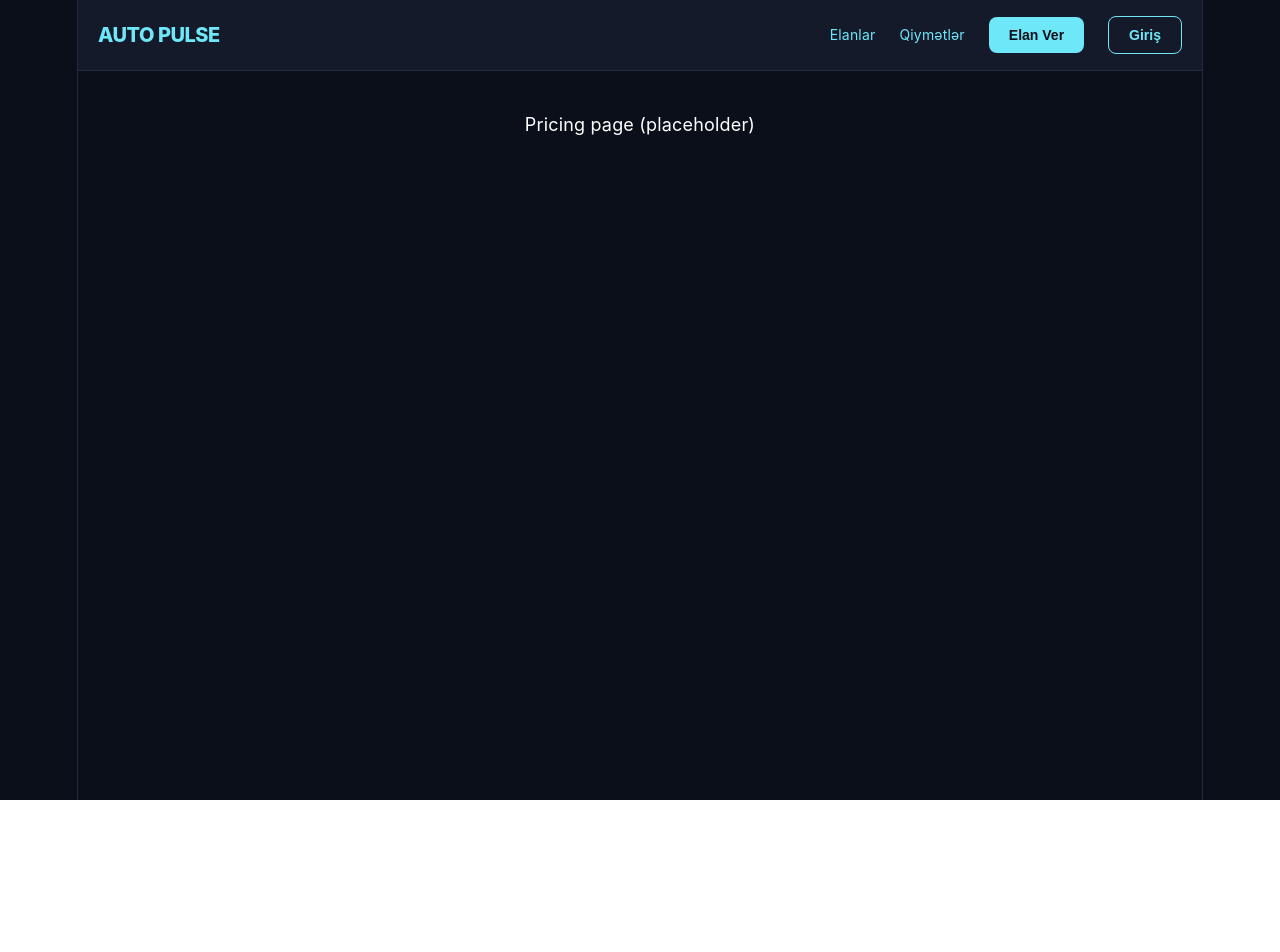
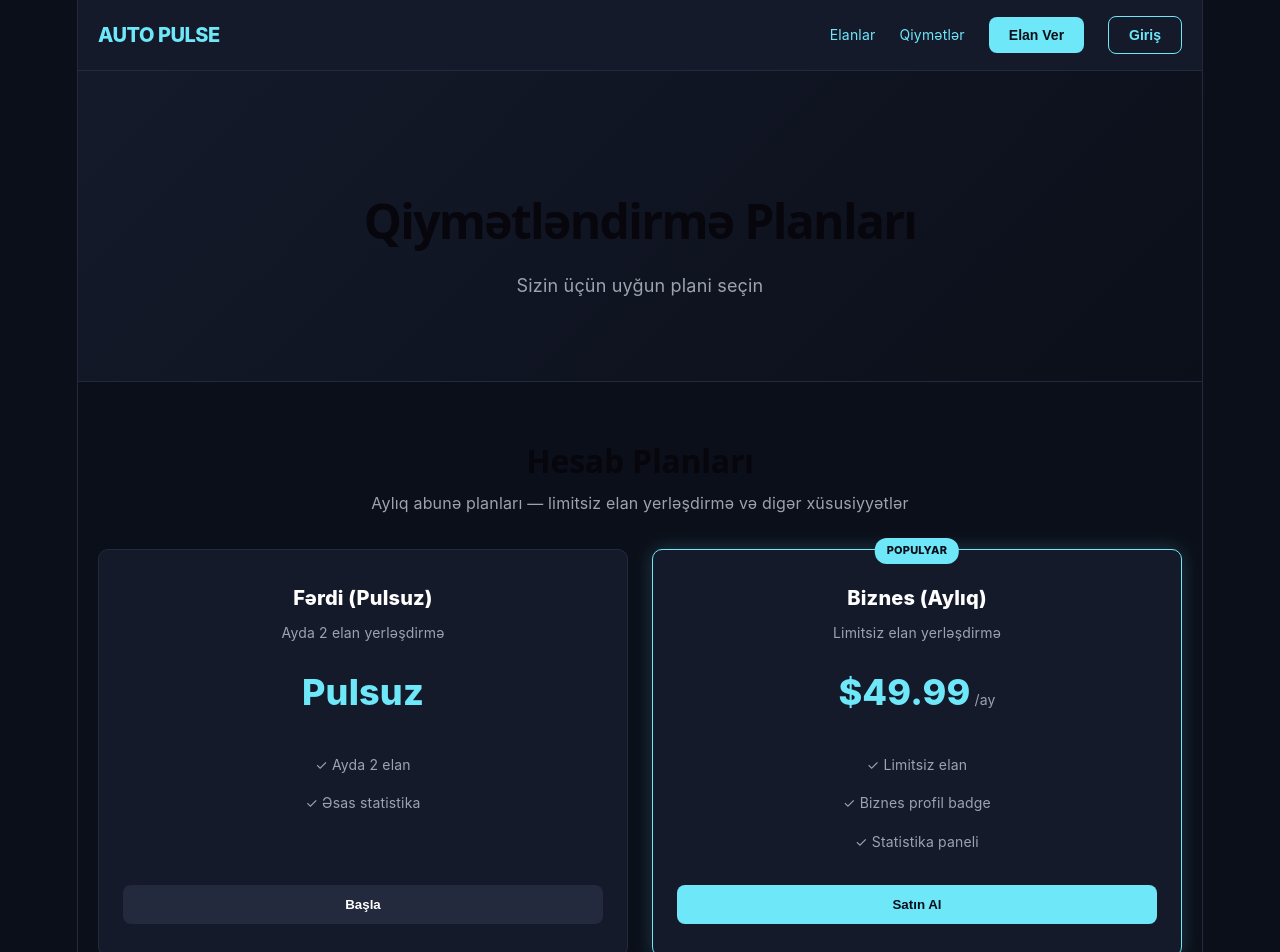
Before and after one commit to CavadJava/autopulse, a React (Vite) app: page /qiymetler in a window 1280 px wide. Shown: the top 952 px of the page. Before the commit the page ends 800 px from the top, so only its background shows below. Built offline with nearby package versions, Linux system fonts and the light colour scheme.

Commit message:
feat: add Pricing page with subscription and VIP listing plans
Co-Authored-By: Claude Sonnet 5 <noreply@anthropic.com>

```diff
--- /dev/null
+++ b/src/components/PricingCard.module.css
@@ -0,0 +1,100 @@
+.card {
+  background: var(--bg-secondary);
+  border: 1px solid var(--border);
+  border-radius: var(--radius-lg);
+  padding: 32px 24px;
+  display: flex;
+  flex-direction: column;
+  transition: all 0.3s;
+  position: relative;
+}
+
+.card:hover {
+  border-color: var(--accent);
+  transform: translateY(-4px);
+}
+
+.card.popular {
+  border-color: var(--accent);
+  box-shadow: 0 0 20px rgba(110, 231, 249, 0.2);
+}
+
+.badge {
+  position: absolute;
+  top: -12px;
+  left: 50%;
+  transform: translateX(-50%);
+  background: var(--accent);
+  color: var(--bg-primary);
+  padding: 4px 12px;
+  border-radius: 12px;
+  font-size: 11px;
+  font-weight: 800;
+  text-transform: uppercase;
+}
+
+.card h3 {
+  font-size: 20px;
+  font-weight: 800;
+  margin-bottom: 8px;
+}
+
+.desc {
+  color: var(--text-secondary);
+  font-size: 14px;
+  margin-bottom: 20px;
+}
+
+.price {
+  margin-bottom: 24px;
+}
+
+.amount {
+  font-size: 36px;
+  font-weight: 800;
+  color: var(--accent);
+}
+
+.period {
+  color: var(--text-secondary);
+  font-size: 14px;
+  margin-left: 4px;
+}
+
+.features {
+  list-style: none;
+  padding: 0;
+  margin-bottom: 24px;
+  flex: 1;
+}
+
+.features li {
+  padding: 8px 0;
+  font-size: 14px;
+  color: var(--text-secondary);
+}
+
+.cta {
+  background: var(--border);
+  color: var(--text-primary);
+  border: none;
+  padding: 12px 20px;
+  border-radius: var(--radius);
+  font-weight: 700;
+  cursor: pointer;
+  transition: all 0.2s;
+}
+
+.cta:hover {
+  background: var(--border);
+  opacity: 0.8;
+}
+
+.cta.ctaPrimary {
+  background: var(--accent);
+  color: var(--bg-primary);
+}
+
+.cta.ctaPrimary:hover {
+  opacity: 0.9;
+}
--- /dev/null
+++ b/src/components/PricingCard.tsx
@@ -0,0 +1,36 @@
+import { useNavigate } from 'react-router-dom';
+import { Plan } from '../types';
+import styles from './PricingCard.module.css';
+
+export default function PricingCard({ plan }: { plan: Plan }) {
+  const navigate = useNavigate();
+
+  const handlePurchase = () => {
+    navigate(`/checkout?planId=${plan.id}`);
+  };
+
+  const isPopular = plan.id === 'business' || plan.id === 'premium_vip';
+
+  return (
+    <div className={`${styles.card} ${isPopular ? styles.popular : ''}`}>
+      {isPopular && <div className={styles.badge}>Populyar</div>}
+      <h3>{plan.ad}</h3>
+      <p className={styles.desc}>{plan.təsvir}</p>
+      <div className={styles.price}>
+        <span className={styles.amount}>{plan.qiymət === 0 ? 'Pulsuz' : `$${plan.qiymət}`}</span>
+        {plan.qiymət > 0 && <span className={styles.period}>/ay</span>}
+      </div>
+      <ul className={styles.features}>
+        {plan.xüsusiyyətlər.map((feature, idx) => (
+          <li key={idx}>✓ {feature}</li>
+        ))}
+      </ul>
+      <button
+        onClick={handlePurchase}
+        className={`${styles.cta} ${isPopular ? styles.ctaPrimary : ''}`}
+      >
+        {plan.qiymət === 0 ? 'Başla' : 'Satın Al'}
+      </button>
+    </div>
+  );
+}
--- /dev/null
+++ b/src/pages/Pricing.module.css
@@ -0,0 +1,95 @@
+.page {
+  background: var(--bg-primary);
+  min-height: 100vh;
+}
+
+.hero {
+  background: linear-gradient(135deg, var(--bg-secondary), var(--bg-primary));
+  padding: 80px 20px;
+  text-align: center;
+  border-bottom: 1px solid var(--border);
+}
+
+.hero h1 {
+  font-size: 48px;
+  font-weight: 800;
+  margin-bottom: 12px;
+}
+
+.hero p {
+  font-size: 18px;
+  color: var(--text-secondary);
+}
+
+.section {
+  padding: 60px 20px;
+  border-bottom: 1px solid var(--border);
+}
+
+.container {
+  max-width: 1200px;
+  margin: 0 auto;
+}
+
+.section h2 {
+  font-size: 32px;
+  font-weight: 800;
+  margin-bottom: 12px;
+}
+
+.subtitle {
+  color: var(--text-secondary);
+  font-size: 16px;
+  margin-bottom: 32px;
+}
+
+.grid {
+  display: grid;
+  grid-template-columns: repeat(auto-fit, minmax(320px, 1fr));
+  gap: 24px;
+}
+
+.loading {
+  text-align: center;
+  padding: 60px 20px;
+  color: var(--text-secondary);
+}
+
+.faqSection {
+  padding: 60px 20px;
+  background: var(--bg-secondary);
+}
+
+.faqGrid {
+  display: grid;
+  grid-template-columns: repeat(auto-fit, minmax(300px, 1fr));
+  gap: 32px;
+  margin-top: 32px;
+}
+
+.faqItem h3 {
+  font-size: 16px;
+  font-weight: 800;
+  margin-bottom: 12px;
+  color: var(--accent);
+}
+
+.faqItem p {
+  font-size: 14px;
+  color: var(--text-secondary);
+  line-height: 1.6;
+}
+
+@media (max-width: 768px) {
+  .hero h1 {
+    font-size: 32px;
+  }
+
+  .section h2 {
+    font-size: 24px;
+  }
+
+  .grid {
+    grid-template-columns: 1fr;
+  }
+}
--- a/src/pages/Pricing.tsx
+++ b/src/pages/Pricing.tsx
@@ -1,3 +1,89 @@
+import { useEffect, useState } from 'react';
+import { getPricingPlans } from '../api/pricing';
+import { Plan } from '../types';
+import PricingCard from '../components/PricingCard';
+import styles from './Pricing.module.css';
+
 export default function Pricing() {
-  return <div style={{padding: 40}}>Pricing page (placeholder)</div>;
+  const [plans, setPlans] = useState<Plan[]>([]);
+  const [loading, setLoading] = useState(true);
+
+  useEffect(() => {
+    (async () => {
+      try {
+        const data = await getPricingPlans();
+        setPlans(data);
+      } catch (error) {
+        console.error('Failed to fetch pricing plans:', error);
+      } finally {
+        setLoading(false);
+      }
+    })();
+  }, []);
+
+  const subscriptionPlans = plans.filter((p) => p.tip === 'subscription');
+  const vipPlans = plans.filter((p) => p.tip === 'vip_tier');
+
+  return (
+    <div className={styles.page}>
+      <div className={styles.hero}>
+        <h1>Qiymətləndirmə Planları</h1>
+        <p>Sizin üçün uyğun plani seçin</p>
+      </div>
+
+      {loading ? (
+        <p className={styles.loading}>Yüklənir...</p>
+      ) : (
+        <>
+          <section className={styles.section}>
+            <div className={styles.container}>
+              <h2>Hesab Planları</h2>
+              <p className={styles.subtitle}>
+                Aylıq abunə planları — limitsiz elan yerləşdirmə və digər xüsusiyyətlər
+              </p>
+              <div className={styles.grid}>
+                {subscriptionPlans.map((plan) => (
+                  <PricingCard key={plan.id} plan={plan} />
+                ))}
+              </div>
+            </div>
+          </section>
+
+          <section className={styles.section}>
+            <div className={styles.container}>
+              <h2>Elan Yeniltmə Seçənəkləri</h2>
+              <p className={styles.subtitle}>
+                Hər elana ayrıca VIP/Premium VIP yeniltməsi tətbiq edin — siyahıda yuxarıda görünün
+              </p>
+              <div className={styles.grid}>
+                {vipPlans.map((plan) => (
+                  <PricingCard key={plan.id} plan={plan} />
+                ))}
+              </div>
+            </div>
+          </section>
+        </>
+      )}
+
+      <section className={styles.faqSection}>
+        <div className={styles.container}>
+          <h2>Tez-tez soruşulan suallar</h2>
+          <div className={styles.faqGrid}>
+            <div className={styles.faqItem}>
+              <h3>Hər iki planı birlikdə istifadə edə biləm?</h3>
+              <p>Bəli! Biznes abunəsi + VIP elan seçimlərini birlikdə istifadə edə bilərsiniz.</p>
+            </div>
+            <div className={styles.faqItem}>
+              <h3>Hər zaman ləğv edə biləm?</h3>
+              <p>Bəli, istənilən zaman ləğv edə bilərsiniz. Qalan müddətdən geri verərik.</p>
+            </div>
+            <div className={styles.faqItem}>
+              <h3>Kart məlumatlarım təhlükəsiz?</h3>
+              <p>Bütün ödənişlər SSL şifrələmə ilə qorunur.</p>
+            </div>
+          </div>
+        </div>
+      </section>
+    </div>
+  );
 }
```
